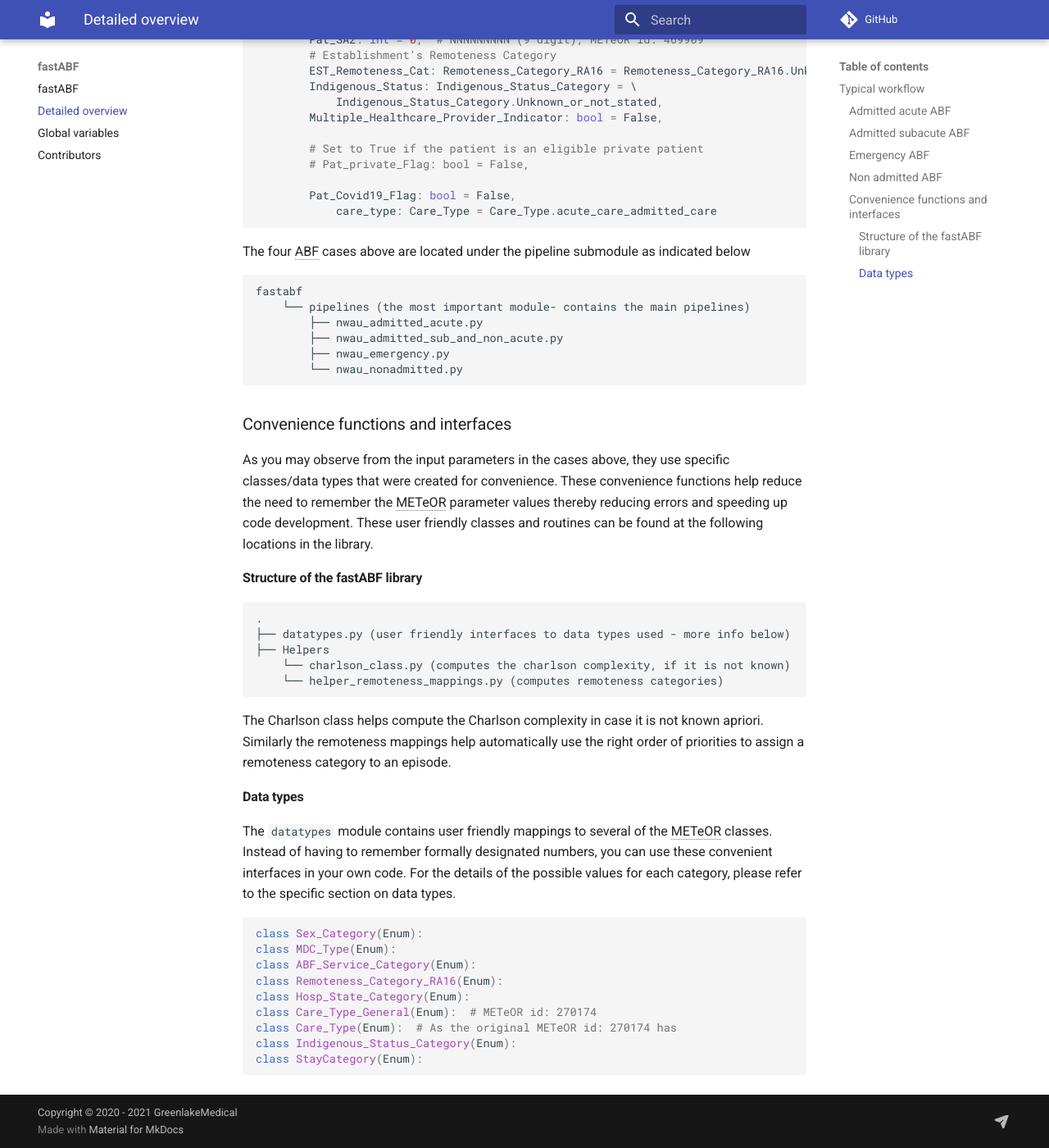
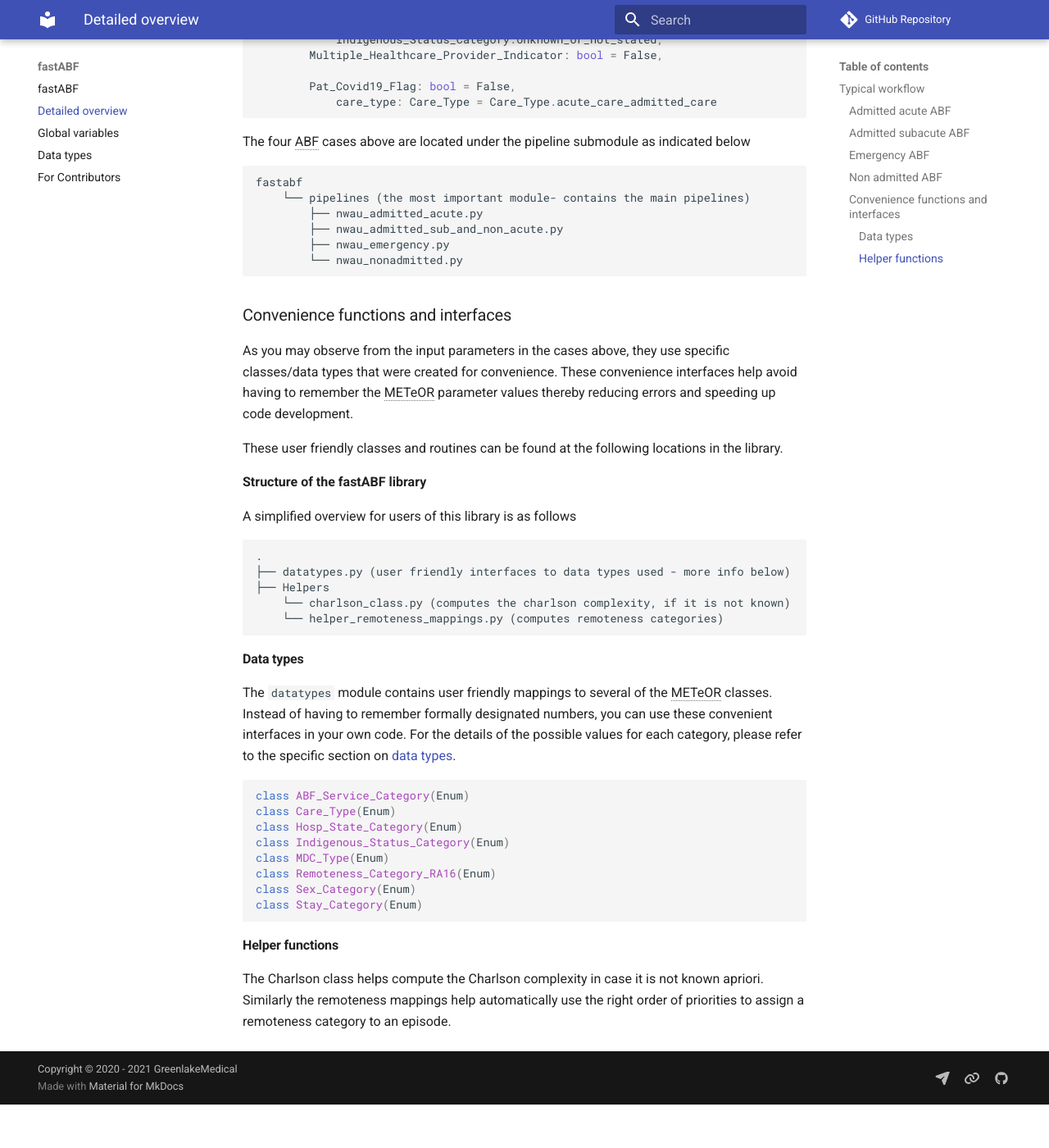
Before and after one commit to GreenlakeMedical/fastABF, an MkDocs documentation site: the page built from docs/detailedintro.md, in a window 1280 px wide and 1400 px high, scrolled down 3231 px. Shown: the whole window at 82% size. Built offline with MkDocs 1.6.1 and Material for MkDocs 9.7.7, drawn with Linux system fonts in a browser that asks for light colours; comment, search, counter and statistics services are not loaded; after the commit the page ends 4578 px from its top, so only the background shows below that; some of the changed text lies outside the part shown.

Commit message:
Enabled fastabf for python 3.7 Tested and working for python 3.7 Standardized enum name : StayCategory->Stay_Category
updates to docs: datatypes

adding items for githublinks

updated documentation
added data types
added panelbear analytics
cleaned up the env vars section

amended contributor page

````diff
--- a/docs/detailedintro.md
+++ b/docs/detailedintro.md
@@ -84,10 +84,6 @@ Parameters required
         Separation_Date: str,
         AN_SNAP_v4: str,
 
-        # [METeOR id: 269976] True if admitted patient transferred from another hospital.
-        # bool_transfer_status: bool,
-        # sex: int,  # [METeOR id: 635126]
-
         # [METeOR id: 269986] True if admission occurred on an emergency basis
         patient_leave_days: float = 0,
         Pat_Postcode: str = "",  # Format PCNNNN, METeOR id: 429894
@@ -150,9 +146,6 @@ Parameters required
             Indigenous_Status_Category.Unknown_or_not_stated,
         Multiple_Healthcare_Provider_Indicator: bool = False,
 
-        # Set to True if the patient is an eligible private patient
-        # Pat_private_Flag: bool = False,
-
         Pat_Covid19_Flag: bool = False,
             care_type: Care_Type = Care_Type.acute_care_admitted_care
 ```
@@ -168,10 +161,13 @@ fastabf
 ```
 ### Convenience functions and interfaces
 As you may observe from the input parameters in the cases above, they use
-specific classes/data types that were created for convenience. These convenience functions help reduce the need to remember the METeOR parameter values thereby reducing errors and speeding up code development.
+specific classes/data types that were created for convenience. These convenience interfaces help avoid having to remember the METeOR parameter values thereby reducing errors and speeding up code development.
+
 These user friendly classes and routines can be found at the following locations in the library.
 
-#### Structure of the fastABF library
+**Structure of the fastABF library**
+
+A simplified overview for users of this library is as follows
 ```
 .
 ├── datatypes.py (user friendly interfaces to data types used - more info below)
@@ -179,21 +175,19 @@ These user friendly classes and routines can be found at the following locations
     └── charlson_class.py (computes the charlson complexity, if it is not known)
     └── helper_remoteness_mappings.py (computes remoteness categories)
 ```
-The Charlson class helps compute the Charlson complexity in case it is not known apriori.
-Similarly the remoteness mappings help automatically use the right order of priorities to assign a remoteness category to an episode.
 
 #### Data types
-The `datatypes` module contains user friendly mappings to several of the METeOR classes. Instead of having to remember formally designated numbers, you can use these convenient interfaces in your own code.  For the details of the possible values for each category, please refer to the specific section on data types.
+The `datatypes` module contains user friendly mappings to several of the METeOR classes. Instead of having to remember formally designated numbers, you can use these convenient interfaces in your own code.  For the details of the possible values for each category, please refer to the specific section on [data types](datatypes.md).
+
 ``` python
-class Sex_Category(Enum):
-class MDC_Type(Enum):
-class ABF_Service_Category(Enum):
-class Remoteness_Category_RA16(Enum):
-class Hosp_State_Category(Enum):
-class Care_Type_General(Enum):  # METeOR id: 270174
-class Care_Type(Enum):  # As the original METeOR id: 270174 has
-class Indigenous_Status_Category(Enum):
-class StayCategory(Enum):
+class ABF_Service_Category(Enum)
+class Care_Type(Enum)
+class Hosp_State_Category(Enum)
+class Indigenous_Status_Category(Enum)
+class MDC_Type(Enum)
+class Remoteness_Category_RA16(Enum)
+class Sex_Category(Enum)
+class Stay_Category(Enum)
 ```
 
 
@@ -202,3 +196,8 @@ class StayCategory(Enum):
 *[METeOR]:  Metadata online registry
 *[ABF]: Activity based funding
 *[NEP]: National efficient price
+
+
+#### Helper functions
+The Charlson class helps compute the Charlson complexity in case it is not known apriori.
+Similarly the remoteness mappings help automatically use the right order of priorities to assign a remoteness category to an episode.
--- a/mkdocs.yml
+++ b/mkdocs.yml
@@ -7,6 +7,7 @@ theme:
                 - navigation.indexes
 
         favicon: images/favicon.png
+        custom_dir: overrides
 
 plugins:
         - search
@@ -19,19 +20,21 @@ markdown_extensions:
         - pymdownx.highlight
         - pymdownx.superfences
 
-
 repo_url: https://github.com/GreenlakeMedical/fastABF
-
+repo_name: GitHub Repository
 extra:
   social:
     - icon: fontawesome/solid/paper-plane
       link: mailto:<contact@greenlakemedical.ai>
-
+    - icon: fontawesome/solid/link
+      link: https://www.greenlakemedical.ai
+    - icon: fontawesome/brands/github
+      link: https://github.com/GreenlakeMedical/fastABF/
 copyright: Copyright &copy; 2020 - 2021 GreenlakeMedical
-
 
 nav:
 - fastABF: index.md
 - detailedintro.md
 - globalvariables.md
-- contributors.md
+- Data types: datatypes.md
+- For Contributors: contributors.md
````
Also changed, not shown: docs/contributors.md (+4 -2 lines), docs/datatypes.md (added, +158 -0 lines), docs/globalvariables.md (+16 -9 lines), docs/index.md (+11 -10 lines), overrides/main.html (added, +10 -0 lines), pyproject.toml (+7 -3 lines), docs/helpers.md (added), 5 other files.
